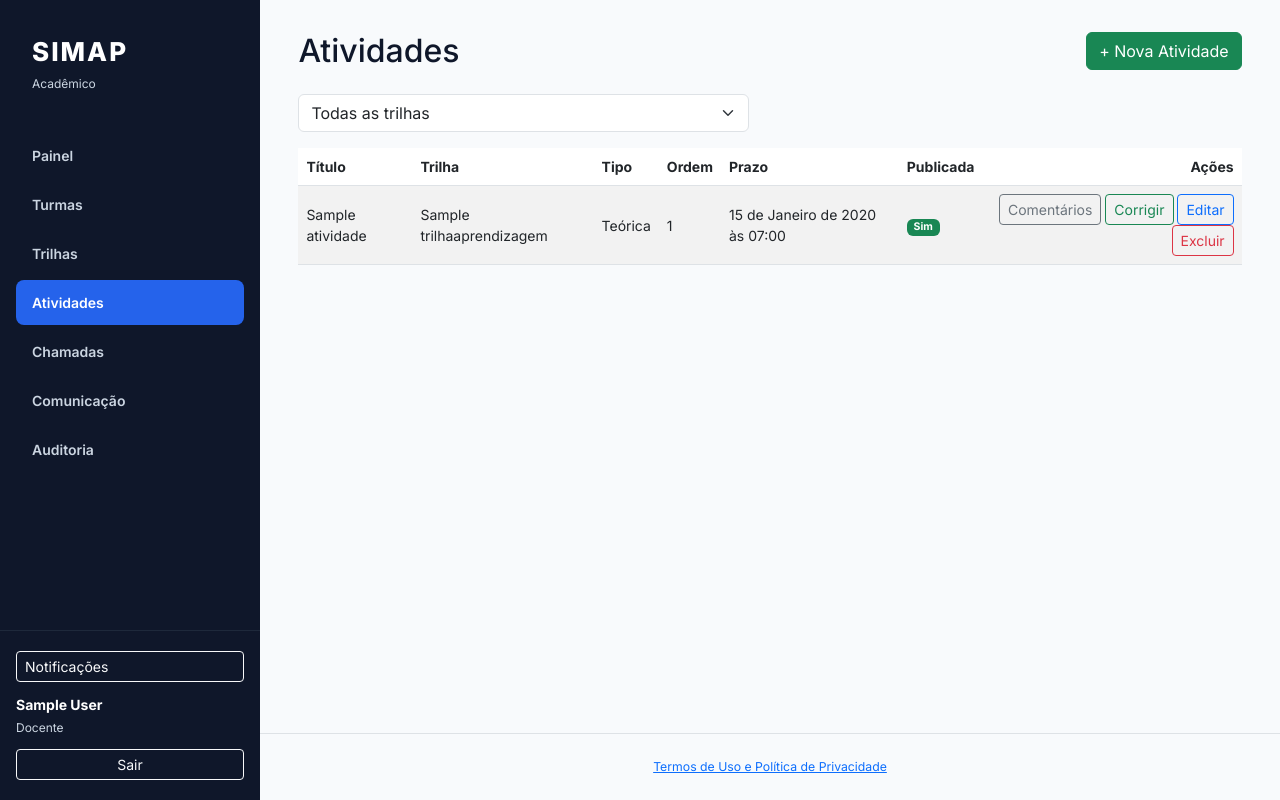
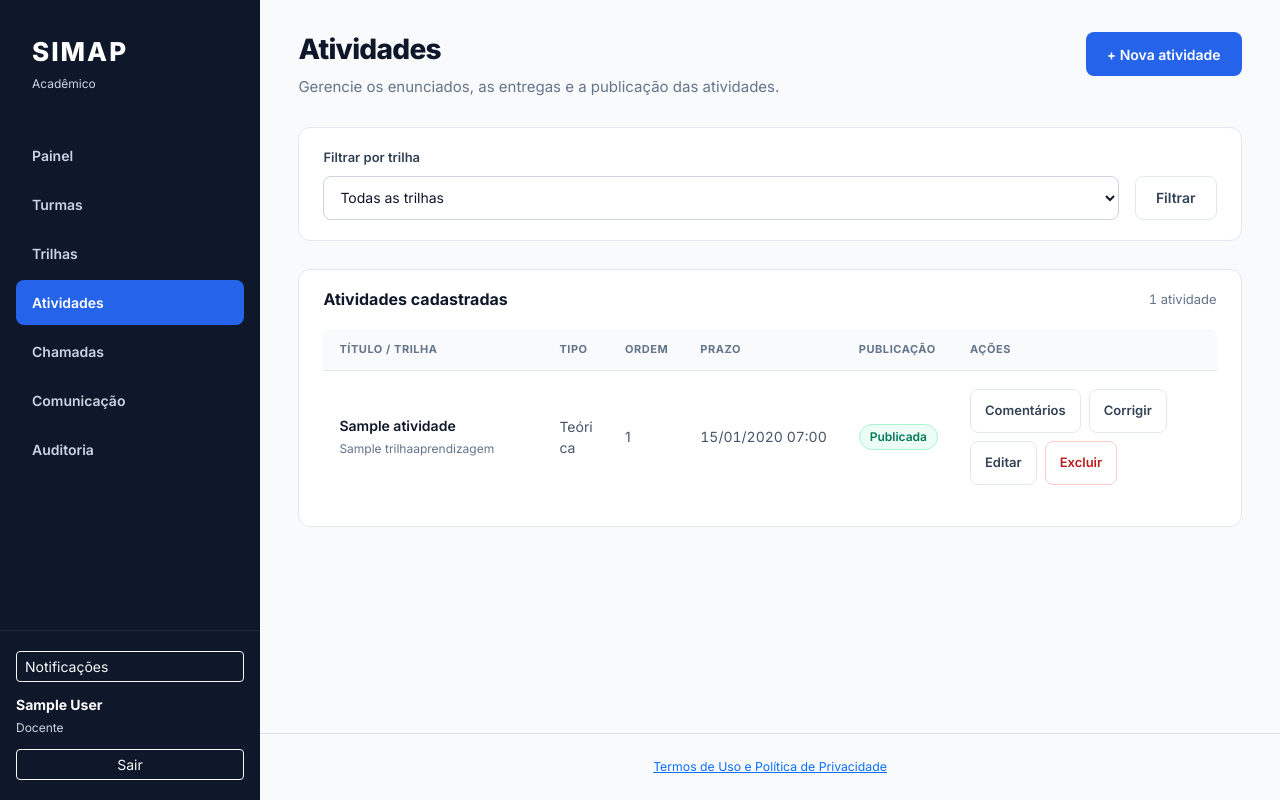
Before and after one commit to KroquevichySena/SIMAP, a Django app: page /docente/atividades/ in a window 1280 px wide. Run offline with Django 5.2, Linux system fonts and the light colour scheme; a user stored in the database is signed in; data comes from the database, SQL or seed files in the repository; tables that the repository leaves empty hold one stand-in row (values such as "Sample post").

Commit message:
style: padroniza trilhas e atividades de docentes e discentes

```diff
--- a/static/css/simap.css
+++ b/static/css/simap.css
@@ -373,6 +373,7 @@ body.simap-app {
 }
 
 .simap-situacao {
+    white-space: nowrap;
     display: inline-flex;
     align-items: center;
     min-height: 26px;
@@ -671,6 +672,148 @@ body.simap-app {
     color: #78350f;
 }
 
+.simap-acoes-linha,
+.simap-paginacao {
+    display: flex;
+    flex-wrap: wrap;
+    align-items: center;
+    gap: 8px;
+}
+
+.simap-acoes-linha {
+    min-width: 190px;
+}
+
+.simap-paginacao {
+    justify-content: center;
+    gap: 16px;
+    color: var(--muted);
+    font-size: 13px;
+}
+
+.simap-botao-perigo {
+    border-color: #fecaca;
+    background-color: #fff;
+    color: #b91c1c;
+}
+
+.simap-botao-perigo:hover {
+    background-color: #fef2f2;
+    color: #991b1b;
+}
+
+.simap-filtros {
+    display: flex;
+    flex-wrap: wrap;
+    align-items: flex-end;
+    gap: 16px;
+    padding: 20px 24px;
+}
+
+.simap-filtros .simap-campo {
+    flex: 1 1 260px;
+}
+
+.simap-corpo-cartao {
+    padding: 24px;
+    overflow-wrap: anywhere;
+}
+
+.simap-titulo-confirmacao {
+    margin: 0;
+    font-size: 22px;
+    font-weight: 700;
+}
+
+.simap-formulario-conteudo .form-control,
+.simap-formulario-conteudo .form-select {
+    min-height: 44px;
+    border-color: #cbd5e1;
+    border-radius: 8px;
+    font-size: 14px;
+}
+
+.simap-campo[hidden] {
+    display: none;
+}
+
+.simap-formulario-conteudo .form-check-input {
+    width: 18px;
+    height: 18px;
+    margin-top: 0;
+    flex-shrink: 0;
+}
+
+.simap-campo-invalido .form-control,
+.simap-campo-invalido .form-select {
+    border-color: #dc2626;
+    background-color: #fef2f2;
+}
+
+.simap-opcoes {
+    min-width: 0;
+}
+
+.simap-opcoes legend {
+    margin-bottom: 8px;
+    color: #334155;
+    font-size: 13px;
+    font-weight: 600;
+}
+
+.simap-secao-casos {
+    padding: 16px;
+    border: 1px solid var(--border);
+    border-radius: 8px;
+    background-color: var(--background);
+}
+
+.simap-atividades-aluno {
+    display: flex;
+    flex-direction: column;
+    gap: 16px;
+    margin: 0;
+    padding: 0;
+    list-style: none;
+}
+
+.simap-atividade-aluno {
+    min-width: 0;
+    padding: 20px;
+    border: 1px solid var(--border);
+    border-radius: 8px;
+    overflow-wrap: anywhere;
+}
+
+.simap-atividade-cabecalho {
+    display: flex;
+    flex-wrap: wrap;
+    align-items: center;
+    justify-content: space-between;
+    gap: 12px;
+}
+
+.simap-atividade-cabecalho > span {
+    flex: 1 1 220px;
+    min-width: 0;
+    font-weight: 600;
+}
+
+.simap-botao-concluido {
+    border-color: #a7f3d0;
+    background-color: #ecfdf5;
+    color: #047857;
+}
+
+.simap-botao-concluido:hover {
+    background-color: #d1fae5;
+    color: #065f46;
+}
+
+.simap-aprendizagem .progress-bar {
+    background-color: var(--primary);
+}
+
 @media (max-width: 959.98px) {
     .simap-layout {
         flex-direction: column;
@@ -726,6 +869,12 @@ body.simap-app {
 }
 
 @media (max-width: 575.98px) {
+    .simap-corpo-cartao,
+    .simap-filtros,
+    .simap-atividade-aluno {
+        padding: 16px;
+    }
+
     .simap-acoes {
         width: 100%;
     }
--- a/static/js/atividade_form.js
+++ b/static/js/atividade_form.js
@@ -4,7 +4,7 @@
   const tipo = document.getElementById("id_tipo");
   const codigoInicial = document.getElementById("id_codigo_inicial");
   const secaoCasos = document.getElementById("secao-casos");
-  const blocoCodigo = codigoInicial ? codigoInicial.closest("p") : null;
+  const blocoCodigo = codigoInicial ? codigoInicial.closest(".simap-campo") : null;
 
   function atualizar() {
     const pratica = tipo && tipo.value === "PRATICA";
--- /dev/null
+++ b/templates/core/_estado_publicacao.html
@@ -0,0 +1 @@
+<span class="simap-situacao {% if publicada %}simap-situacao-ativa{% else %}simap-situacao-inativa{% endif %}">{% if publicada %}Publicada{% else %}Rascunho{% endif %}</span>
--- a/templates/core/docente/atividade_list.html
+++ b/templates/core/docente/atividade_list.html
@@ -1,67 +1,46 @@
 {% extends 'base.html' %}
-
 {% block title %}Atividades - SIMAP{% endblock %}
-
 {% block content %}
-<div class="d-flex justify-content-between align-items-center mb-4">
-    <h2 class="mb-0">Atividades</h2>
-    <a href="{% url 'core:atividade_create' %}{% if trilha_selecionada %}?trilha={{ trilha_selecionada }}{% endif %}" class="btn btn-success">+ Nova Atividade</a>
-</div>
-
-<form method="GET" class="row g-2 mb-3">
-    <div class="col-auto">
-        <select name="trilha" class="form-select" onchange="this.form.submit()">
+<div class="simap-pagina">
+    <header class="simap-cabecalho">
+        <div><h1>Atividades</h1><p class="simap-subtitulo">Gerencie os enunciados, as entregas e a publicação das atividades.</p></div>
+        <div class="simap-acoes"><a href="{% url 'core:atividade_create' %}{% if trilha_selecionada %}?trilha={{ trilha_selecionada|urlencode }}{% endif %}" class="simap-botao simap-botao-primario">+ Nova atividade</a></div>
+    </header>
+    <form method="get" class="simap-cartao simap-filtros">
+        <div class="simap-campo">
+            <label for="filtro-trilha">Filtrar por trilha</label>
+            <select name="trilha" id="filtro-trilha" class="simap-input">
                 <option value="">Todas as trilhas</option>
-            {% for trilha in trilhas_disponiveis %}
-                <option value="{{ trilha.id }}" {% if trilha_selecionada == trilha.id|stringformat:"s" %}selected{% endif %}>
-                    {{ trilha.turma }} - {{ trilha.titulo }}
-                </option>
-            {% endfor %}
+                {% for trilha in trilhas_disponiveis %}<option value="{{ trilha.id }}" {% if trilha_selecionada == trilha.id|stringformat:"s" %}selected{% endif %}>{{ trilha.turma }} — {{ trilha.titulo }}</option>{% endfor %}
             </select>
         </div>
+        <button type="submit" class="simap-botao simap-botao-secundario">Filtrar</button>
+        {% if trilha_selecionada %}<a href="{% url 'core:atividade_list' %}" class="simap-voltar">Limpar filtro</a>{% endif %}
     </form>
-
-<div class="table-responsive">
-    <table class="table table-striped align-middle">
-        <thead>
+    <section class="simap-cartao" aria-labelledby="titulo-atividades">
+        <div class="simap-cartao-cabecalho"><h2 id="titulo-atividades">Atividades cadastradas</h2><span class="simap-contagem">{{ paginator.count }} atividade{{ paginator.count|pluralize }}</span></div>
+        {% if atividades %}
+        <div class="simap-tabela-rolagem" role="region" aria-labelledby="titulo-atividades" tabindex="0">
+            <table class="simap-tabela">
+                <caption class="visually-hidden">Atividades e ações de comentários, correção, edição e exclusão.</caption>
+                <thead><tr><th scope="col">Título / trilha</th><th scope="col">Tipo</th><th scope="col">Ordem</th><th scope="col">Prazo</th><th scope="col">Publicação</th><th scope="col">Ações</th></tr></thead>
+                <tbody>{% for atividade in atividades %}
                     <tr>
-                <th>Título</th>
-                <th>Trilha</th>
-                <th>Tipo</th>
-                <th>Ordem</th>
-                <th>Prazo</th>
-                <th>Publicada</th>
-                <th class="text-end">Ações</th>
+                        <th scope="row" class="simap-turma-nome">{{ atividade.titulo }}<span class="simap-turma-data">{{ atividade.trilha.titulo }}</span></th>
+                        <td>{{ atividade.get_tipo_display }}</td><td>{{ atividade.ordem }}</td><td class="simap-periodo">{% if atividade.prazo %}{{ atividade.prazo|date:"d/m/Y H:i" }}{% else %}Sem prazo{% endif %}</td>
+                        <td>{% include 'core/_estado_publicacao.html' with publicada=atividade.publicada %}</td>
+                        <td><div class="simap-acoes-linha">
+                            <a href="{% url 'comunicacao:atividade' atividade.pk %}" class="simap-botao simap-botao-compacto simap-botao-secundario">Comentários<span class="visually-hidden"> de {{ atividade.titulo }}</span></a>
+                            <a href="{% url 'entregas:corrigir' atividade.pk %}" class="simap-botao simap-botao-compacto simap-botao-secundario">Corrigir<span class="visually-hidden"> {{ atividade.titulo }}</span></a>
+                            <a href="{% url 'core:atividade_update' atividade.pk %}" class="simap-botao simap-botao-compacto simap-botao-secundario">Editar<span class="visually-hidden"> {{ atividade.titulo }}</span></a>
+                            <a href="{% url 'core:atividade_delete' atividade.pk %}" class="simap-botao simap-botao-compacto simap-botao-perigo">Excluir<span class="visually-hidden"> {{ atividade.titulo }}</span></a>
+                        </div></td>
                     </tr>
-        </thead>
-        <tbody>
-            {% for atividade in atividades %}
-            <tr>
-                <td>{{ atividade.titulo }}</td>
-                <td>{{ atividade.trilha.titulo }}</td>
-                <td>{{ atividade.get_tipo_display }}</td>
-                <td>{{ atividade.ordem }}</td>
-                <td>{{ atividade.prazo|default:"—" }}</td>
-                <td>
-                    {% if atividade.publicada %}
-                        <span class="badge bg-success">Sim</span>
-                    {% else %}
-                        <span class="badge bg-secondary">Não</span>
-                    {% endif %}
-                </td>
-                <td class="text-end">
-                    <a href="{% url 'comunicacao:atividade' atividade.pk %}" class="btn btn-sm btn-outline-secondary">Comentários</a>
-                    <a href="{% url 'entregas:corrigir' atividade.pk %}" class="btn btn-sm btn-outline-success">Corrigir</a>
-                    <a href="{% url 'core:atividade_update' atividade.pk %}" class="btn btn-sm btn-outline-primary">Editar</a>
-                    <a href="{% url 'core:atividade_delete' atividade.pk %}" class="btn btn-sm btn-outline-danger">Excluir</a>
-                </td>
-            </tr>
-            {% empty %}
-            <tr>
-                <td colspan="7" class="text-center text-muted">Nenhuma atividade cadastrada ainda.</td>
-            </tr>
-            {% endfor %}
-        </tbody>
+                {% endfor %}</tbody>
             </table>
         </div>
+        {% else %}<div class="simap-vazio"><h3>Nenhuma atividade encontrada</h3><p>{% if trilha_selecionada %}Esta trilha ainda não possui atividades. Crie uma atividade ou limpe o filtro.{% else %}Crie uma atividade e vincule-a a uma das suas trilhas.{% endif %}</p></div>{% endif %}
+    </section>
+    {% include 'partials/_paginacao.html' %}
+</div>
 {% endblock %}
--- /dev/null
+++ b/templates/partials/_paginacao.html
@@ -0,0 +1,7 @@
+{% if is_paginated %}
+<nav class="simap-paginacao" aria-label="Paginação">
+    {% if page_obj.has_previous %}<a class="simap-botao simap-botao-secundario" href="?page={{ page_obj.previous_page_number }}{% if trilha_selecionada %}&amp;trilha={{ trilha_selecionada|urlencode }}{% endif %}">Anterior</a>{% endif %}
+    <span aria-current="page">Página {{ page_obj.number }} de {{ paginator.num_pages }}</span>
+    {% if page_obj.has_next %}<a class="simap-botao simap-botao-secundario" href="?page={{ page_obj.next_page_number }}{% if trilha_selecionada %}&amp;trilha={{ trilha_selecionada|urlencode }}{% endif %}">Próxima</a>{% endif %}
+</nav>
+{% endif %}
```
Also changed, not shown: templates/core/_materiais_existentes.html (added, +8 -0 lines), templates/core/confirm_delete.html (+10 -9 lines), templates/core/discente/minhas_trilhas.html (+29 -23 lines), templates/core/docente/atividade_form.html (+22 -37 lines), templates/core/docente/trilha_form.html (+17 -28 lines), templates/core/docente/trilha_list.html (+30 -70 lines), templates/partials/_campo_formulario.html (added, +17 -0 lines). Lines whose indentation alone changed are shown as unchanged.
